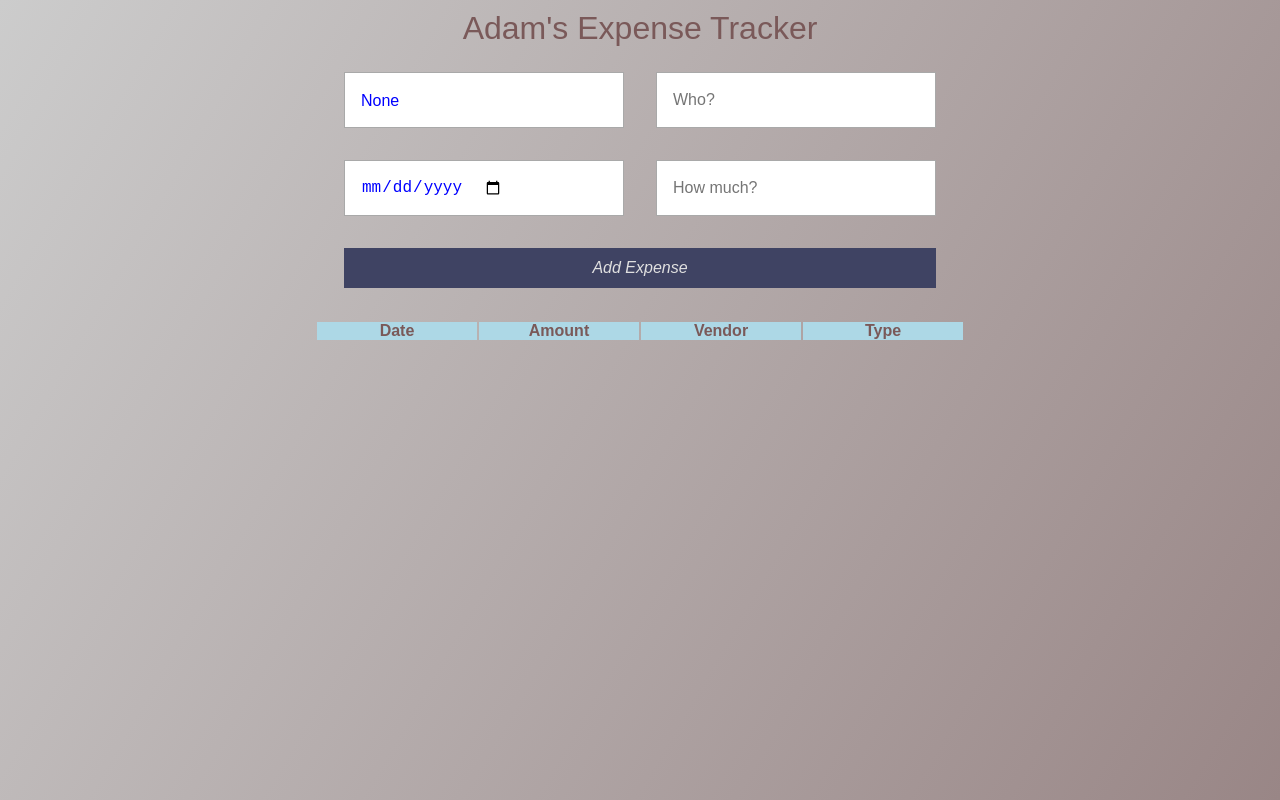
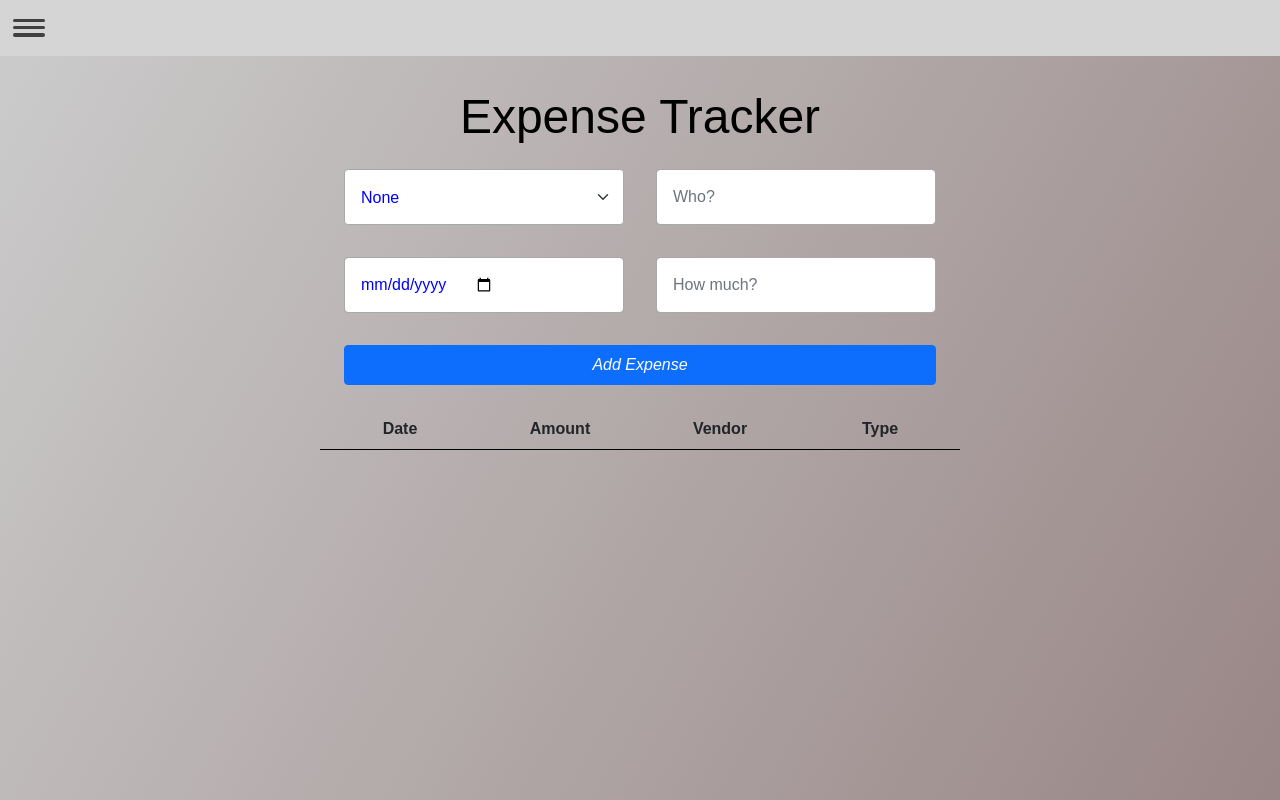
Before and after one commit to adamRohde/expense-tracker, a React (Create React App) app: page / in a window 1280 px wide. Built offline with nearby package versions, Linux system fonts and the light colour scheme.

Commit message:
re-initialization

```diff
--- a/public/index.html
+++ b/public/index.html
@@ -4,6 +4,13 @@
 <head>
   <meta charset="utf-8" />
   <meta name="viewport" content="width=device-width, initial-scale=1" />
+
+  <link href="https://cdn.jsdelivr.net/npm/bootstrap@5.0.0-beta1/dist/css/bootstrap.min.css" rel="stylesheet"
+    integrity="sha384-giJF6kkoqNQ00vy+HMDP7azOuL0xtbfIcaT9wjKHr8RbDVddVHyTfAAsrekwKmP1" crossorigin="anonymous">
+
+  <!-- <link href="https://code.jquery.com/jquery-3.5.1.slim.min.js"
+    integrity="sha384-DfXdz2htPH0lsSSs5nCTpuj/zy4C+OGpamoFVy38MVBnE+IbbVYUew+OrCXaRkfj" crossorigin="anonymous"> -->
+
   <meta name="theme-color" content="#000000" />
   <!-- <link rel="icon" href="%PUBLIC_URL%/favicon.ico" />
   <meta name="description" content="Web site created using create-react-app" />
--- a/src/App.js
+++ b/src/App.js
@@ -1,9 +1,10 @@
 
 import React, { useState } from "react";
-import './App.css';
+import './CSS/App.css';
 //Importing Components
 import Form from './components/Form';
 import ExpenseList from "./components/ExpenseList";
+import Navbar from './components/Navbar';
 
 function App() {
   const [inputText, setInputText] = useState("");
@@ -14,9 +15,13 @@ function App() {
   const [expenses, setExpenses] = useState([]);
   return (
       <div className="App">
+
+          <Navbar />
+
           <header>
-            <p>Adam's Expense Tracker</p>
+            <h1 className="display-5">Expense Tracker</h1>
           </header>
+
           <Form
             dollarAmount =    {dollarAmount}
             vendor =          {vendor}
--- a/src/App.css
+++ b/src/CSS/App.css
@@ -1,3 +1,11 @@
+:root {
+  --theme-color-nav: rgb(213, 213, 213);
+  --theme-color-back: rgb(255, 255, 255);
+  --theme-color-keys: rgb(191, 191, 191);
+  --theme-color-keys-secondary: rgb(191, 191, 191);
+  --theme-color-text: rgb(0, 0, 0);
+  --theme-color-burger: rgb(64, 64, 64);
+}
 
 * {
   margin: 0;
@@ -11,7 +19,11 @@ body {
   min-height: 100vh;
 }
 header {
-  font-size: 2rem;
+  margin-top: 2em;
+}
+
+h1{
+  color: black;
 }
 
 header{
@@ -67,9 +79,16 @@ form button:hover {
   align-items: center;
 }
 
+.table{
+  width: 20vh;
+}
 /* need */
 th{
   min-width: 20vh;
+  place-self: center;
+  text-align: center;
+  border-bottom: black 1px solid;
+  padding-bottom: 0.5em;
 }
 
 /* need */
@@ -81,7 +100,10 @@ td{
 
 /* The only thing this does is makes the header lightblue....not really working as expected */
 tr:nth-child(odd){
-  background-color: lightblue;
+  background-color: rgb(216, 216, 216);
+}
+tr:nth-child(even){
+  background-color: #f3f3f3;
 }
 
 /* need */
@@ -104,3 +126,34 @@ select {
   /* border: 0 !important; */
   background-image: none;
 }
+
+
+.navbar {
+  background: var(--theme-color-nav);
+  height: auto;
+}
+
+.navbar .btn {
+  background: var(--theme-color-nav);
+}
+
+.navbar .burger {
+  width: 2em;
+  height: 0.2em;
+  background-color: var(--theme-color-burger);
+  margin: 0.25em 0;
+  border-radius: 0.2em;
+}
+
+.navbar div {
+  background-color: var(--theme-color-nav);
+  color: var(--theme-color-text);
+}
+
+.navbar input {
+  color: var(--theme-color-text);
+}
+
+.navbar label {
+  color: var(--theme-color-text);
+}
--- a/src/components/Expense.js
+++ b/src/components/Expense.js
@@ -6,9 +6,6 @@ const Expense = ({expenseType, dollarAmount, vendor, expenseDate }) => {
         console.log(d.getMonth() + "/" +  d.getDay() + "/" + d.getFullYear());
         expenseDate = d.getFullYear() + "-" +  d.getMonth() + "-" + d.getDay();
     }
-    // if (dollarAmount ==""){
-    //     alert("Please enter a dollar amount");
-    // }
     return(
         <tr>
             <td>{expenseDate}</td>
@@ -16,6 +13,6 @@ const Expense = ({expenseType, dollarAmount, vendor, expenseDate }) => {
             <td>{vendor}</td>
             <td>{expenseType}</td>
         </tr>
+    )};
 
-    )};
 export default Expense;
--- a/src/components/ExpenseList.js
+++ b/src/components/ExpenseList.js
@@ -6,16 +6,15 @@ const ExpenseList = ({ expenses }) => {
    // console.log(expenses);
     return(
         <div className="expense-container">
-            <table>
+            <table className="table">
                 <thead>
-                    <tr>
                     <th>Date</th>
                     <th>Amount</th>
                     <th>Vendor</th>
                     <th>Type</th>
-                    </tr>
                 </thead>
                 <tbody>
+                        {/* <th scope="row">1</th> */}
                         {expenses.map(expense => (
                             <Expense expenseType={expense.expenseType} vendor={expense.vendor} dollarAmount={expense.dollarAmount} expenseDate={expense.expenseDate} />
                         ))}
--- a/src/components/Form.js
+++ b/src/components/Form.js
@@ -39,16 +39,24 @@ const Form = ({ expenses, setExpenses,
         //prevents the screen from refreshing
         e.preventDefault();
         console.log("Submitting my expenses");
-        setExpenses([
-            ...expenses, {expenseType: expenseType, vendor: vendor, expenseDate: expenseDate,  dollarAmount: dollarAmount, id: Math.random() * 1000 }
-        ]);
+
+        if (dollarAmount == ''){
+
+            alert("Please add a dollar amount");
+            console.log("No money");
+
+        }else{
+            setExpenses([
+                ...expenses, {expenseType: expenseType, vendor: vendor, expenseDate: expenseDate,  dollarAmount: dollarAmount, id: Math.random() * 1000 }
+            ]);
+        }
     };
 
     return(
         <form>
             <div className="form-row">
                 <div className="form-leftColumn">
-                    <select onChange={selectExpenseTypeHandler} className="input-expense" style={inputStyle}>
+                    <select onChange={selectExpenseTypeHandler} className="input-expense form-select" style={inputStyle}>
                         <option value="none">None</option>
                         <option value="credit">Credit</option>
                         <option value="debit">Debit</option>
@@ -56,18 +64,18 @@ const Form = ({ expenses, setExpenses,
                     </select>
                 </div>
                 <div className="form-rightColumn">
-                     <input onChange={inputVendorHandler} name="amount" className="input-expense" placeholder="Who?" style={inputStyle}/>
+                     <input onChange={inputVendorHandler} name="venodr" className="input-expense form-control" placeholder="Who?" style={inputStyle}/>
                 </div>
             </div>
             <div className="form-row">
                 <div className="form-leftColumn">
-                    <input type="date" onChange={inputExpenseDateHandler} name="date" className="input-expense"style={inputStyle}/>
+                    <input type="date" onChange={inputExpenseDateHandler} name="date" className="input-expense form-control"style={inputStyle}/>
                 </div>
                 <div className="form-rightColumn">
-                    <input onChange={inputDollarAmountHandler} name="amount" className="input-expense" placeholder="How much?" style={inputStyle}/>
+                    <input onChange={inputDollarAmountHandler} name="amount" className="input-expense form-control" placeholder="How much?" style={inputStyle}/>
                 </div>
             </div>
-            <button onClick={submitExpenseHandler} className="addExpense-button" type="submit">
+            <button onClick={submitExpenseHandler} className="btn btn-primary addExpense-button" type="submit">
                 <i>Add Expense</i>
             </button>
         </form>
--- /dev/null
+++ b/src/components/Navbar.js
@@ -0,0 +1,55 @@
+import React from 'react';
+import '../CSS/App.css';
+
+<link src="https://code.jquery.com/jquery-3.5.1.slim.min.js"
+integrity="sha384-DfXdz2htPH0lsSSs5nCTpuj/zy4C+OGpamoFVy38MVBnE+IbbVYUew+OrCXaRkfj"
+crossorigin="anonymous"></link>
+
+const dropDownMenu = () =>{
+
+    console.log("Hello dropdown");
+    let root = document.querySelector(":root");
+
+    document.getElementById("dark-mode").onclick = function () {
+        root.style.setProperty("--theme-color-nav", "rgb(73, 73, 73)");
+        root.style.setProperty("--theme-color-back", "#131313");
+        root.style.setProperty("--theme-color-keys", "#0E4F9E");
+        root.style.setProperty("--theme-color-keys-secondary", "#8FB3E0");
+        root.style.setProperty("--theme-color-text", "rgb(255, 255, 255)");
+        root.style.setProperty("--theme-color-burger", "rgb(255, 255, 255)");
+    };
+
+    document.getElementById("light-mode").onclick = function () {
+        root.style.setProperty("--theme-color-nav", "rgb(213, 213, 213)");
+        root.style.setProperty("--theme-color-back", "rgb(255, 255, 255)");
+        root.style.setProperty("--theme-color-keys", "rgb(220, 220, 220)");
+        root.style.setProperty("--theme-color-keys-secondary", "rgb(191, 191, 191)");
+        root.style.setProperty("--theme-color-text", "rgb(0, 0, 0)");
+        root.style.setProperty("--theme-color-burger", "rgb(64, 64, 64)");
+    };
+}
+
+const  Navbar = ({}) => {
+    return(
+        <nav className="navbar navbar-expand-xl">
+            <div className="dropdown">
+                <button onClick={dropDownMenu} className="btn" type="button" id="dropdownMenuButton" data-toggle="dropdown" aria-haspopup="false" aria-expanded="false">
+                    <div className="burger"></div>
+                    <div className="burger"></div>
+                    <div className="burger"></div>
+                </button>
+                 <div className="dropdown-menu" aria-labelledby="dropdownMenuButton">
+                    <a className="dropdown-item">
+                        <input type="radio" name="rad2" id="dark-mode"></input>
+                        <label className="dark-mode" for="dark_mode">Dark Mode</label>
+                    </a>
+
+                    <a className="dropdown-item">
+                        <input className="radio" name="rad2" id="light-mode" checked="checked"></input>
+                        <label className="light-mode" for="light_mode">Light Mode</label>
+                    </a>
+                </div>
+            </div>
+        </nav>
+    )};
+export default Navbar;
--- a/src/index.js
+++ b/src/index.js
@@ -1,6 +1,6 @@
 import React from 'react';
 import ReactDOM from 'react-dom';
-import './index.css';
+import './CSS/index.css';
 import App from './App';
 import reportWebVitals from './reportWebVitals';
 
--- /dev/null
+++ b/src/theme.js
@@ -0,0 +1,19 @@
+let root = document.querySelector(":root");
+
+document.getElementById("dark-mode").onclick = function () {
+    root.style.setProperty("--theme-color-nav", "rgb(73, 73, 73)");
+    root.style.setProperty("--theme-color-back", "#131313");
+    root.style.setProperty("--theme-color-keys", "#0E4F9E");
+    root.style.setProperty("--theme-color-keys-secondary", "#8FB3E0");
+    root.style.setProperty("--theme-color-text", "rgb(255, 255, 255)");
+    root.style.setProperty("--theme-color-burger", "rgb(255, 255, 255)");
+};
+
+document.getElementById("light-mode").onclick = function () {
+    root.style.setProperty("--theme-color-nav", "rgb(213, 213, 213)");
+    root.style.setProperty("--theme-color-back", "rgb(255, 255, 255)");
+    root.style.setProperty("--theme-color-keys", "rgb(220, 220, 220)");
+    root.style.setProperty("--theme-color-keys-secondary", "rgb(191, 191, 191)");
+    root.style.setProperty("--theme-color-text", "rgb(0, 0, 0)");
+    root.style.setProperty("--theme-color-burger", "rgb(64, 64, 64)");
+};
```
Also changed, not shown: src/CSS/index.css (renamed from src/index.css), 1 other file (tests, documents, lock files or other folders). Lines whose indentation alone changed are shown as unchanged.
